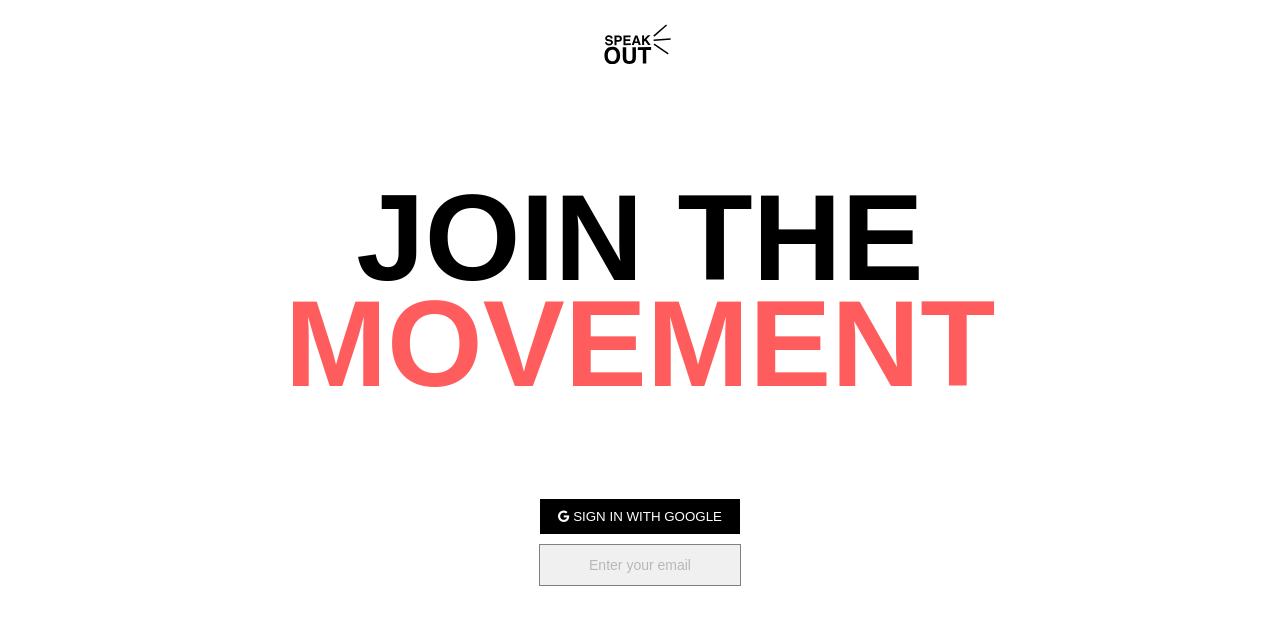
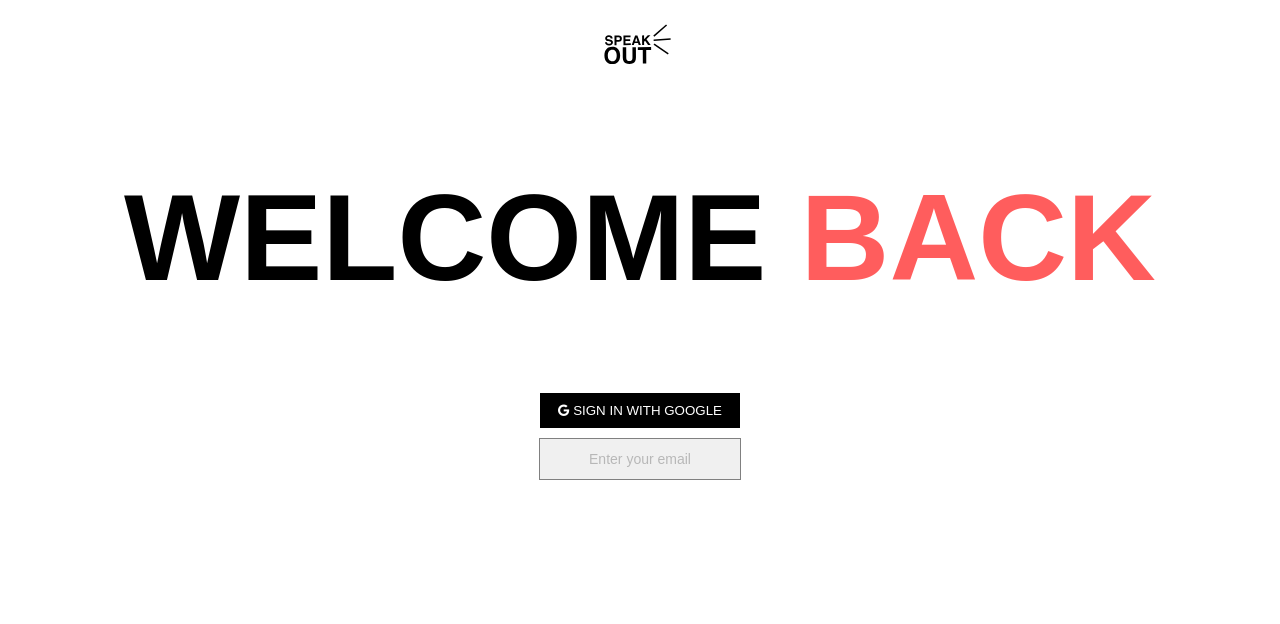
Before and after one commit to Lisakaite/speakout, a plain HTML site: page login.html in a window 1280 px wide. Drawn offline with Linux system fonts and the light colour scheme; a web font is replaced by a local one.

Commit message:
ADDED THE LOGIN PAGE

```diff
--- a/jointhemovt.html
+++ b/login.html
@@ -17,7 +17,7 @@
   </div>
 </nav>
 <div class="heading">
-<h2>JOIN THE <span>MOVEMENT</span></h2>
+<h2>WELCOME <span>BACK</span></h2>
 </div>
 <!--
 <div class="signin">
```
Also changed, not shown: index.html (+1 -1 lines).
